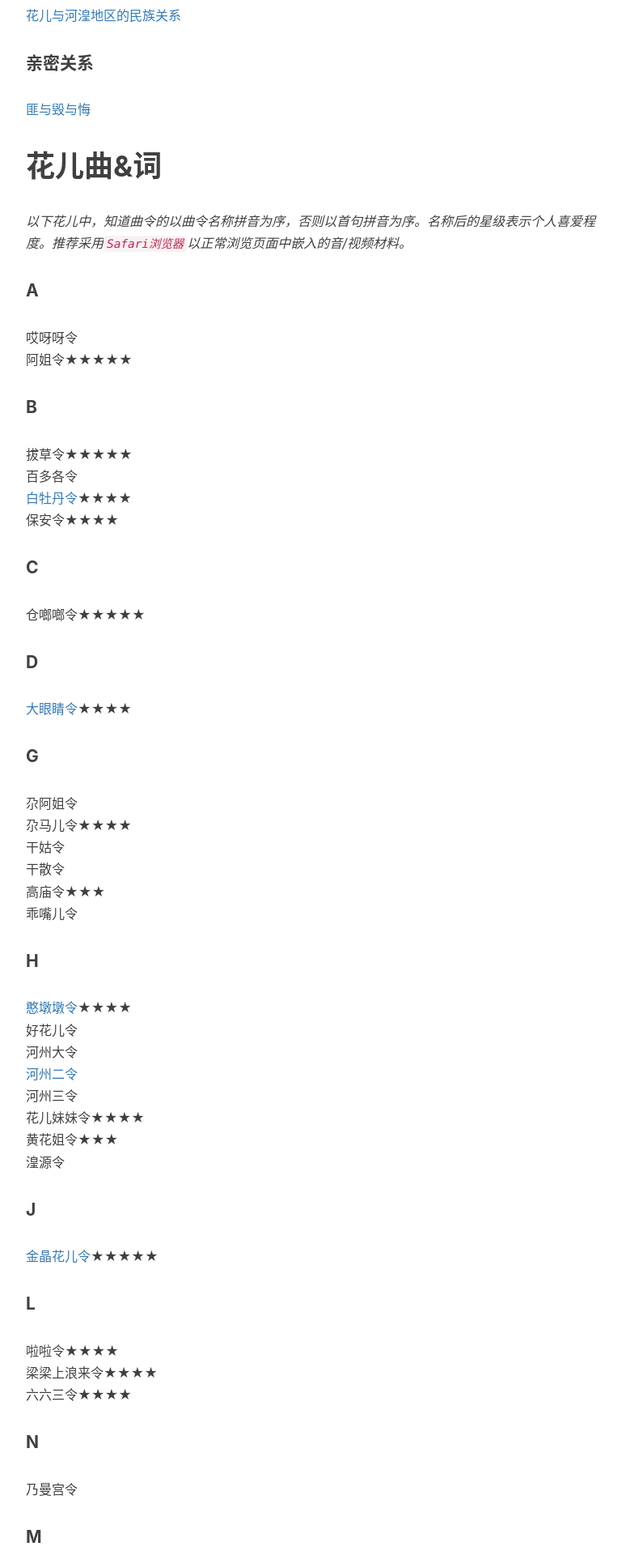
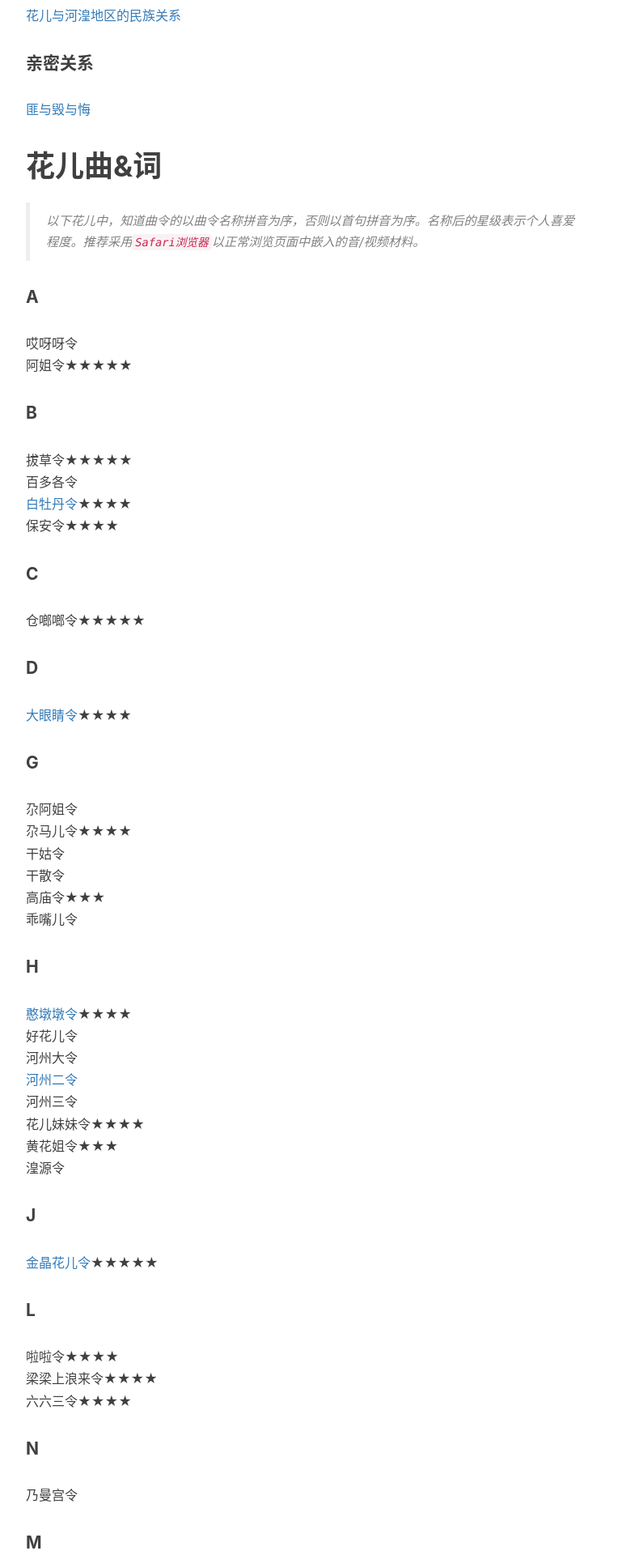
Before and after one commit to YuenTsheh/YuenTsheh.github.io, a Jekyll site: the page built from _posts/special_catalog/2020-01-05-花儿自选集.md, in a window 1280 px wide. Shown: the part 1354-3274 px from the top of the page at 81% size, without its empty margins (233-1002 px from the left). Built offline with Jekyll 4.4.1, drawn with Linux system fonts in a browser that asks for light colours; nearby versions of some CDN libraries; our own code applies the rules of GitHub Pages for plain Markdown files; comment, search, counter and statistics services are not loaded.

Commit message:
2020/07/12   17:41:16.09 AutoCommit.bat by YuenTsheh

```diff
--- a/_posts/special_catalog/2020-01-05-花儿自选集.md
+++ b/_posts/special_catalog/2020-01-05-花儿自选集.md
@@ -27,7 +27,8 @@ catalog: true
 
 
 # 花儿曲&词
-_以下花儿中，知道曲令的以曲令名称拼音为序，否则以首句拼音为序。名称后的星级表示个人喜爱程度。推荐采用`Safari浏览器`以正常浏览页面中嵌入的音/视频材料。_
+> 以下花儿中，知道曲令的以曲令名称拼音为序，否则以首句拼音为序。名称后的星级表示个人喜爱程度。推荐采用`Safari浏览器`以正常浏览页面中嵌入的音/视频材料。
+
 ####  A
 哎呀呀令
 阿姐令★★★★★
```
